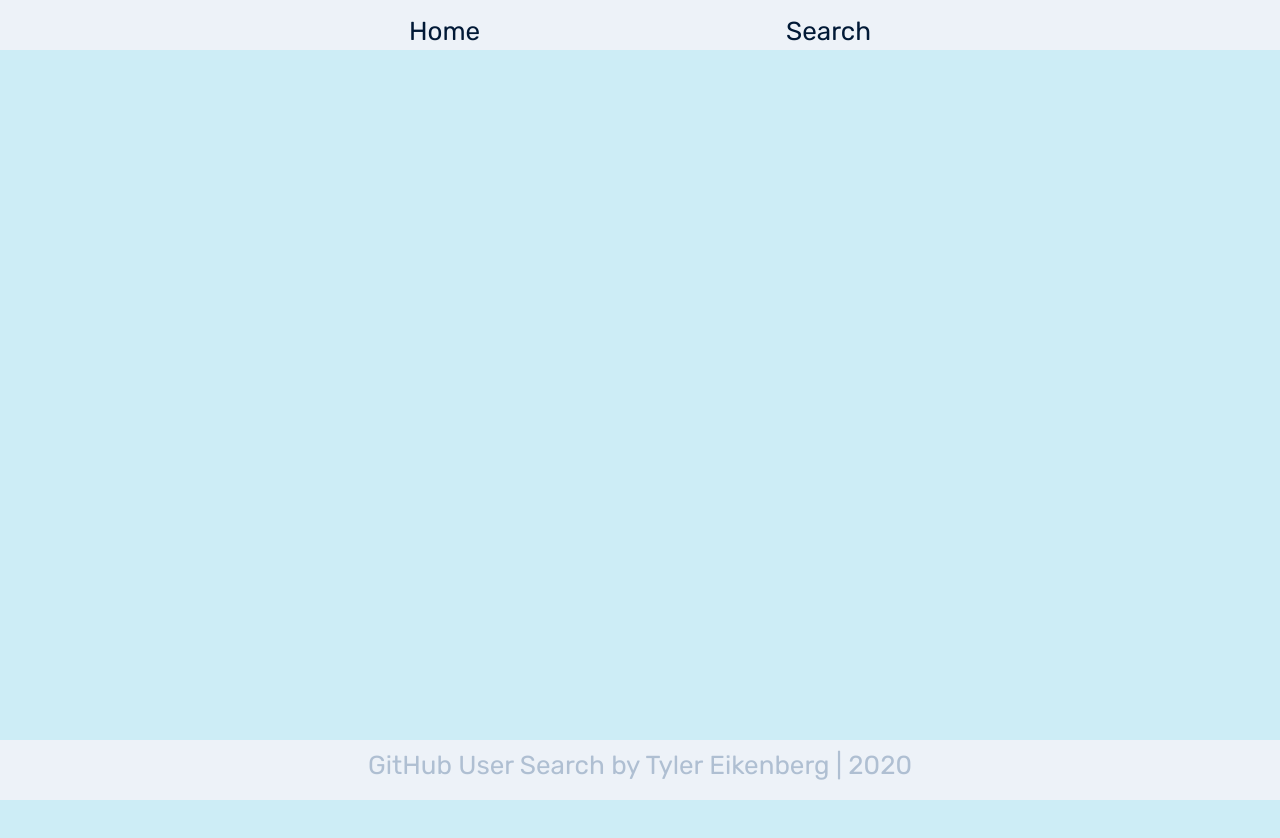
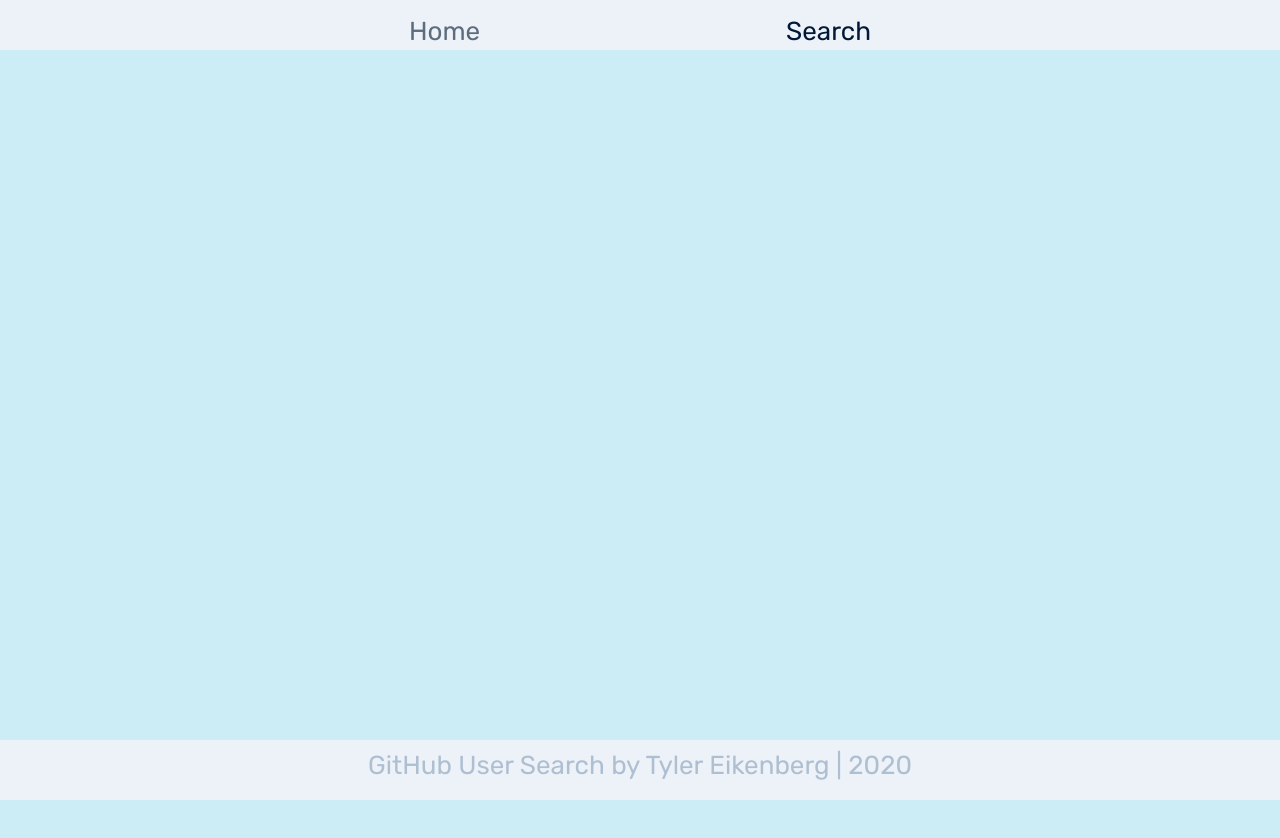
Before and after one commit to TylerEikenberg/GitHub-User-Search, a React (Create React App) app: page / in a window 1280 px wide. Shown: the top 838 px of the page. Built offline with nearby package versions, Linux system fonts and the light colour scheme; no server answers.

Commit message:
Added active styles for links

```diff
--- a/src/App/App.css
+++ b/src/App/App.css
@@ -46,6 +46,10 @@
 .NavBar-list:hover {
   color: var(--link-color-hover);
 }
+.NavBar-list-active {
+  color: var(--link-color-hover);
+}
+
 .App-footer {
   margin-top: 5vh;
   padding-top: 10px;
--- a/src/App/App.js
+++ b/src/App/App.js
@@ -10,10 +10,20 @@ function App() {
         <div className="App-body">
           <header className="App-Navbar">
             <ul className="Navbar-links-container">
-              <NavLink className="NavBar-list" to="/">
+              <NavLink
+                exact
+                className="NavBar-list"
+                activeClassName="NavBar-list-active"
+                to="/"
+              >
                 <li>Home</li>
               </NavLink>
-              <NavLink className="NavBar-list" to="/search">
+              <NavLink
+                exact
+                className="NavBar-list"
+                activeClassName="NavBar-list-active"
+                to="/search"
+              >
                 <li>Search</li>
               </NavLink>
             </ul>
```
